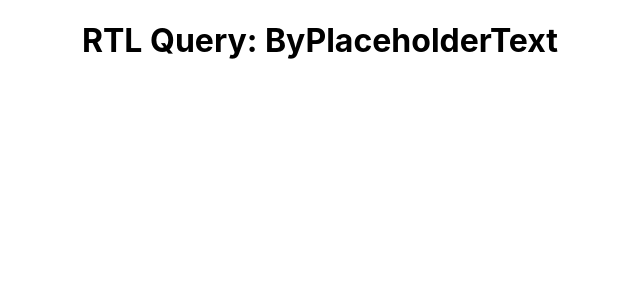
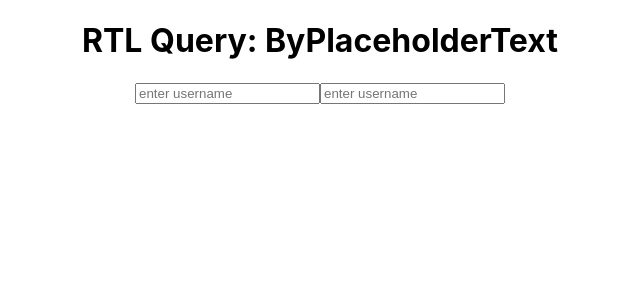
Before and after one commit to Shahrukh-elRed/react-testing-library-and-jest, a React (Create React App) app: page / in a window 1280 px wide. Shown: the top 300 px of the page, without its empty margins (320-960 px from the left). Built offline with nearby package versions, Linux system fonts and the light colour scheme.

Commit message:
getByPlaceholderText and getAllByPlaceholderText

```diff
--- a/src/App.js
+++ b/src/App.js
@@ -4,6 +4,8 @@ function App() {
   return (
     <div className="App">
       <h1>RTL Query: ByPlaceholderText</h1>
+      <input type="text" placeholder="enter username" />
+      <input type="text" placeholder="enter username" />
     </div>
   );
 }
```
Also changed, not shown: 1 other file (tests, documents, lock files or other folders).
